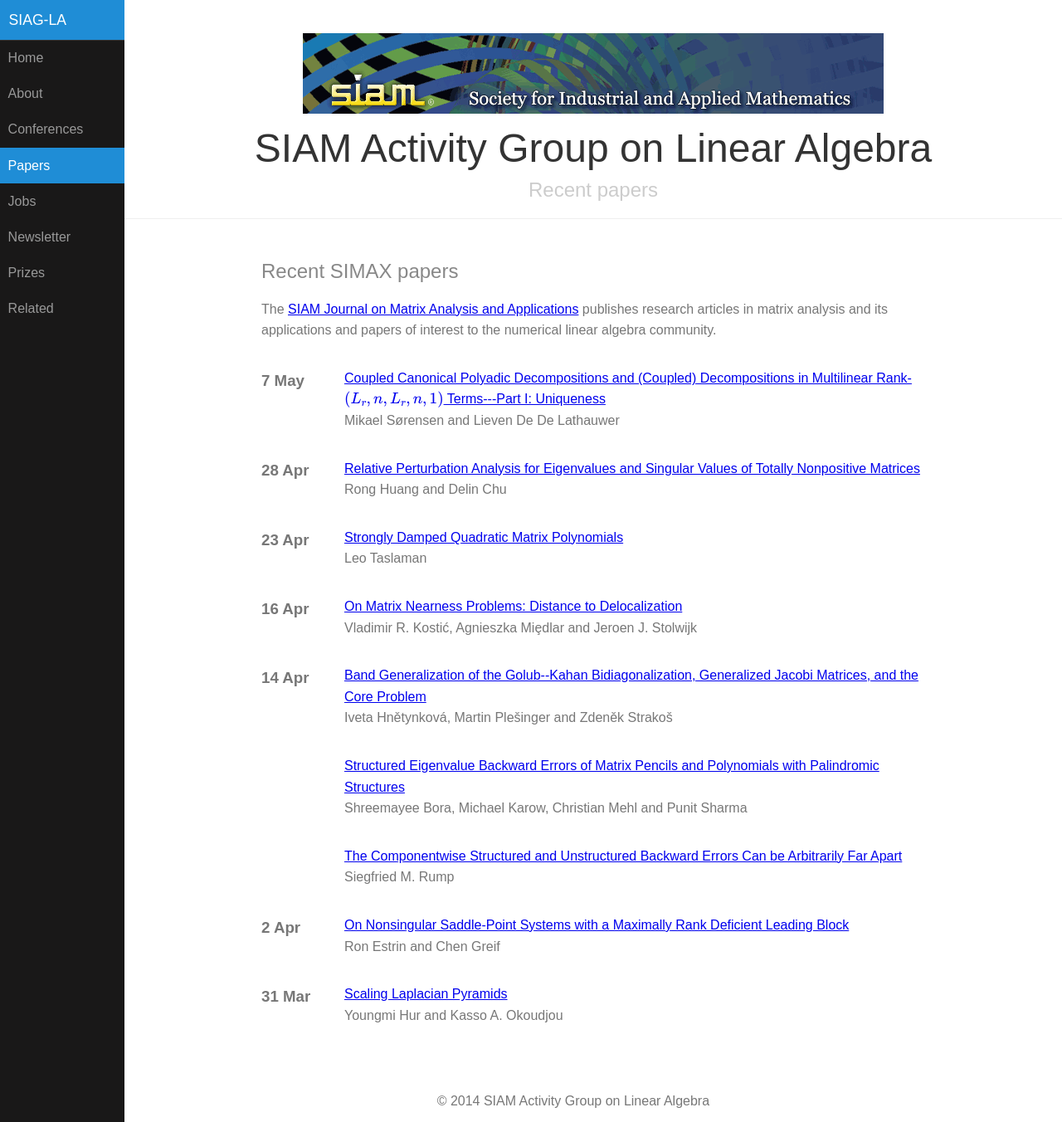
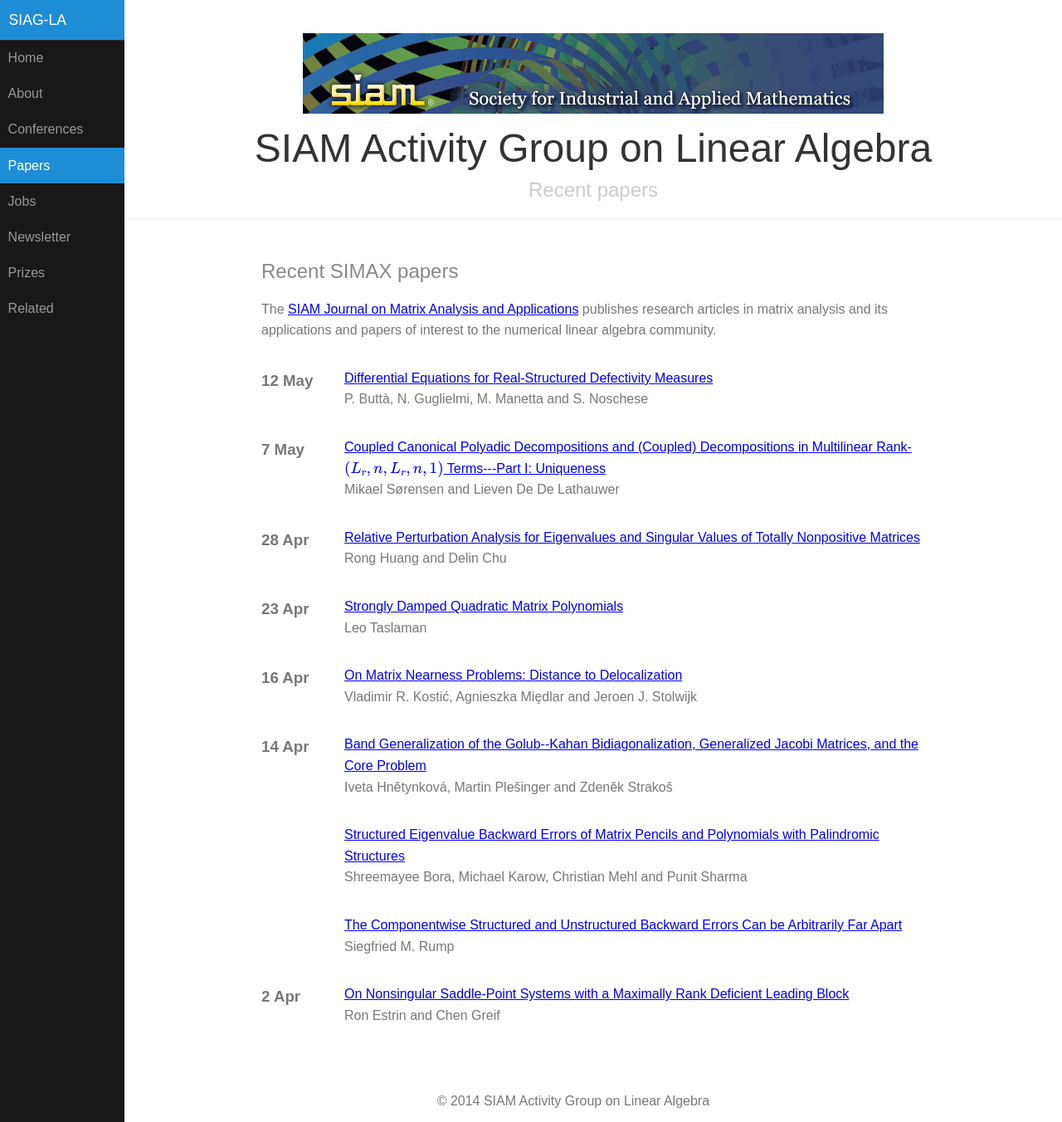
Before and after one commit to dbindel/siagla, a Jekyll site: the page built from simax.html, in a window 1280 px wide and 1352 px high. Shown: the whole window at 83% size. Built offline with Jekyll 4.4.1, drawn with Linux system fonts in a browser that asks for light colours; formulas are drawn with MathJax 3.

Commit message:
Automated updates to simax.yml

```diff
--- a/_data/simax.yml
+++ b/_data/simax.yml
@@ -857,3 +857,11 @@
   title: 'Coupled Canonical Polyadic Decompositions  and (Coupled) Decompositions
     in Multilinear Rank-$(L_r,n,L_r,n,1)$ Terms---Part I: Uniqueness'
   volume: '36'
+- authors: P. Butt&#224;, N. Guglielmi, M. Manetta and S. Noschese
+  date: '2015-05-12T07:00:00Z'
+  doi: doi:10.1137/140964631
+  link: http://epubs.siam.org/doi/abs/10.1137/140964631?ai=s7&mi=3ezuvv&af=R
+  pp_end: '548'
+  pp_start: '523'
+  title: Differential Equations for Real-Structured Defectivity Measures
+  volume: '36'
```
